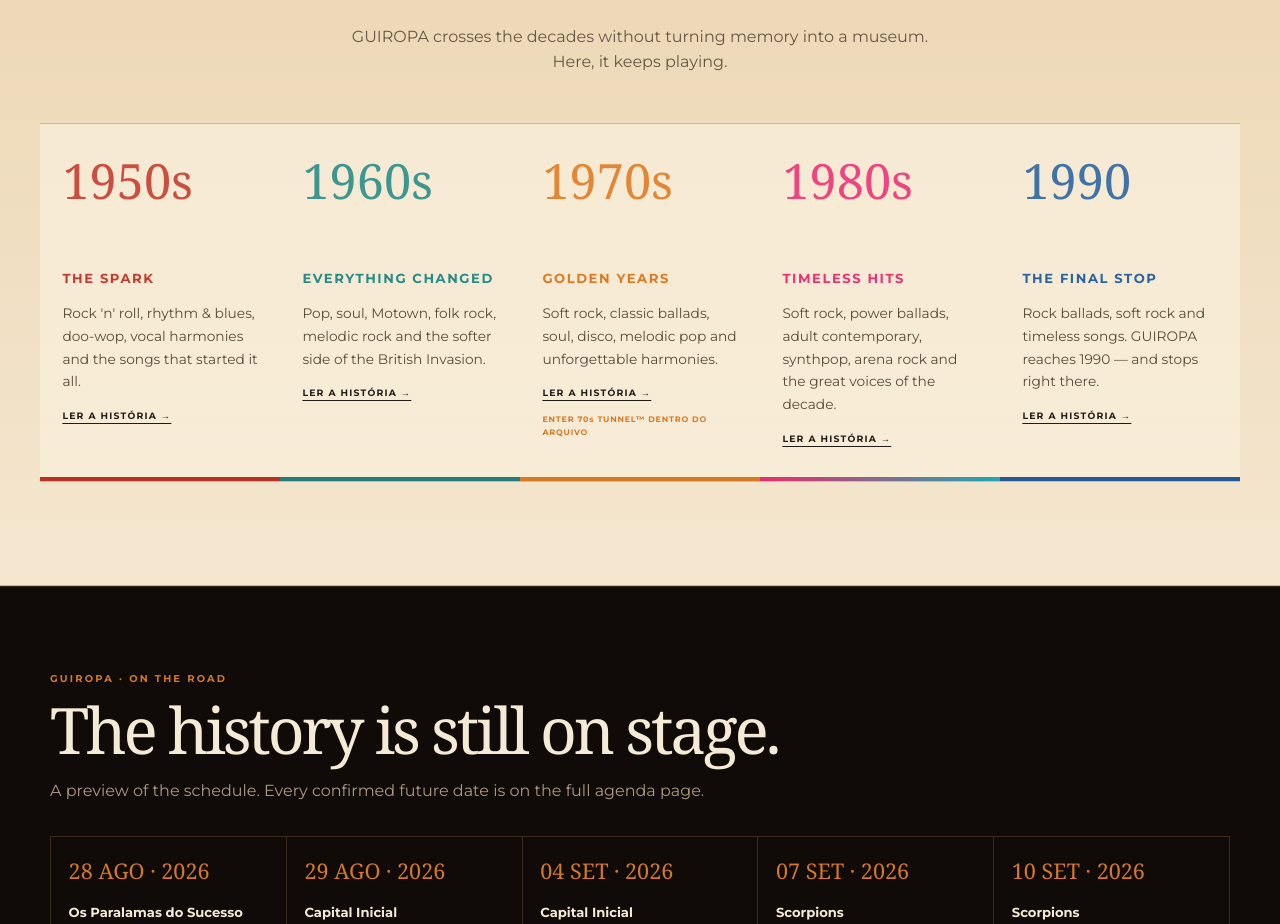
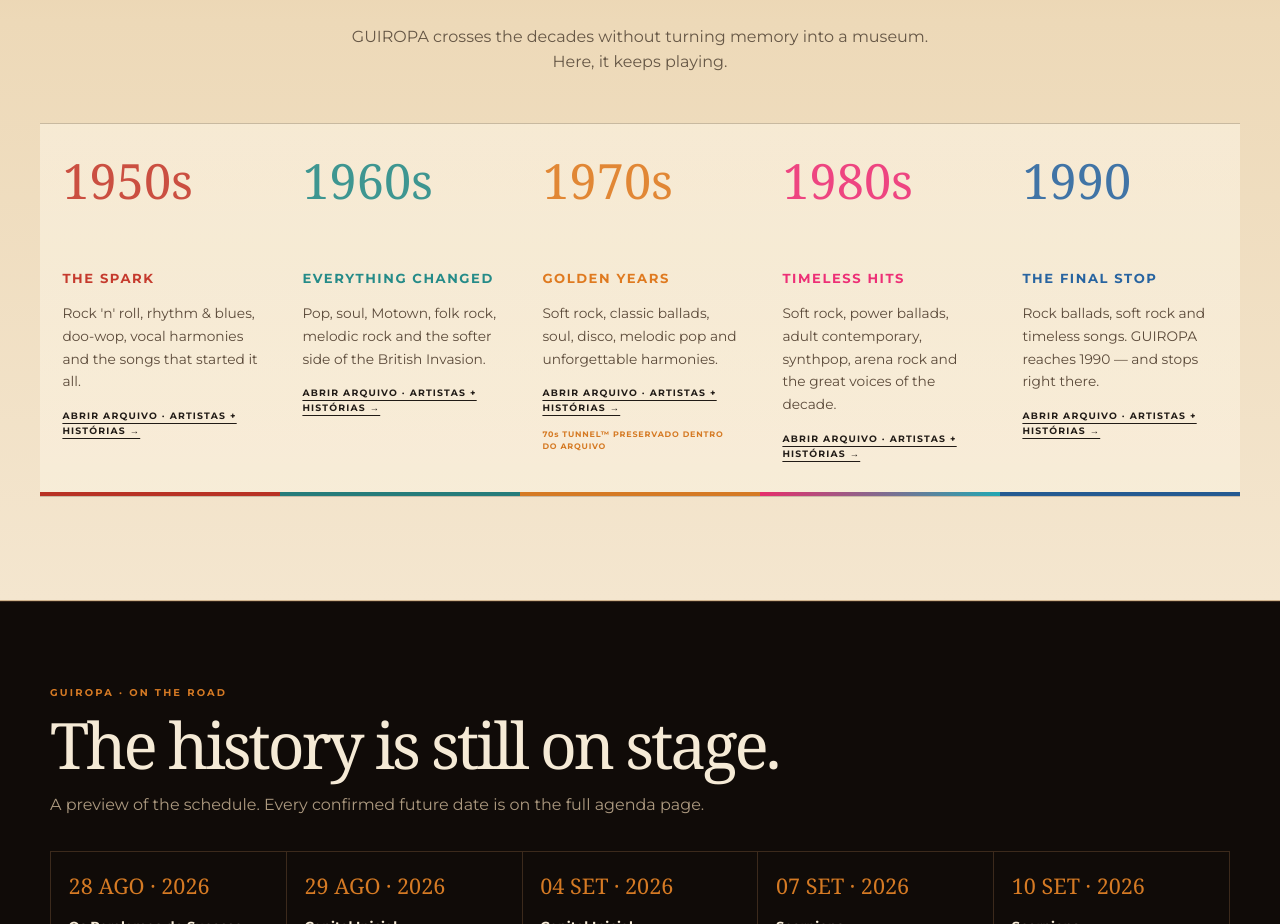
Before and after one commit to 7-Seas-Global-and-Hafen-Consolidators/guiropa-systems, a React (Vite) app in the folder client/: page / in a window 1280 px wide. Shown: the part 1370-2294 px from the top of the page. Built offline with nearby package versions, Linux system fonts and the light colour scheme.

Commit message:
feat: send decade cards to complete artist archives

```diff
--- a/client/src/components/ExploreHub.jsx
+++ b/client/src/components/ExploreHub.jsx
@@ -3,11 +3,11 @@ import { useLanguage } from "../i18n/LanguageContext.jsx";
 import HomeLiveAgenda from "./HomeLiveAgenda.jsx";
 
 const ARCHIVE_ROUTE = {
-  "50": "/decada/1950s",
-  "60": "/decada/1960s",
-  "70": "/decada/1970s",
-  "80": "/decada/1980s",
-  "90": "/decada/1990",
+  "50": "/decada/1950s/artistas",
+  "60": "/decada/1960s/artistas",
+  "70": "/decada/1970s/artistas",
+  "80": "/decada/1980s/artistas",
+  "90": "/decada/1990/artistas",
 };
 
 export default function ExploreHub() {
@@ -29,15 +29,15 @@ export default function ExploreHub() {
                 key={item.year}
                 to={ARCHIVE_ROUTE[item.code] || "/programacao"}
                 className="guiropa-decade-link"
-                aria-label={`Abrir arquivo editorial ${item.year}`}
+                aria-label={`Abrir arquivo completo ${item.year}`}
               >
                 <article className={`guiropa-decade guiropa-decade--${item.code}`}>
                   <span className="guiropa-decade__number">{item.year}</span>
                   <h3>{item.title}</h3>
                   <p>{item.description}</p>
-                  <span className="guiropa-decade__archive-entry">LER A HISTÓRIA →</span>
+                  <span className="guiropa-decade__archive-entry">ABRIR ARQUIVO · ARTISTAS + HISTÓRIAS →</span>
                   {item.code === "70" && (
-                    <span className="guiropa-decade__tunnel-note">ENTER 70s TUNNEL™ DENTRO DO ARQUIVO</span>
+                    <span className="guiropa-decade__tunnel-note">70s TUNNEL™ PRESERVADO DENTRO DO ARQUIVO</span>
                   )}
                 </article>
               </Link>
```
